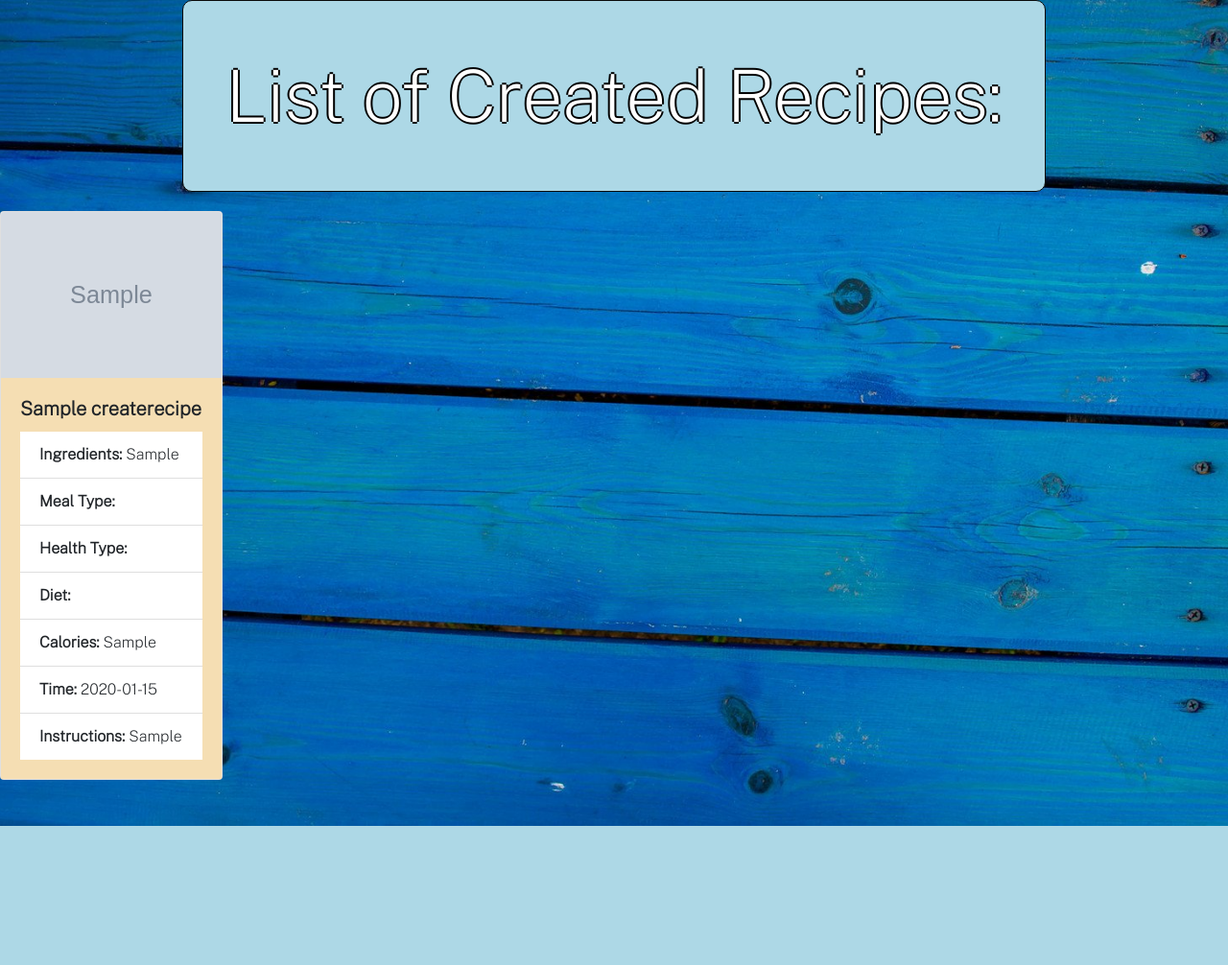
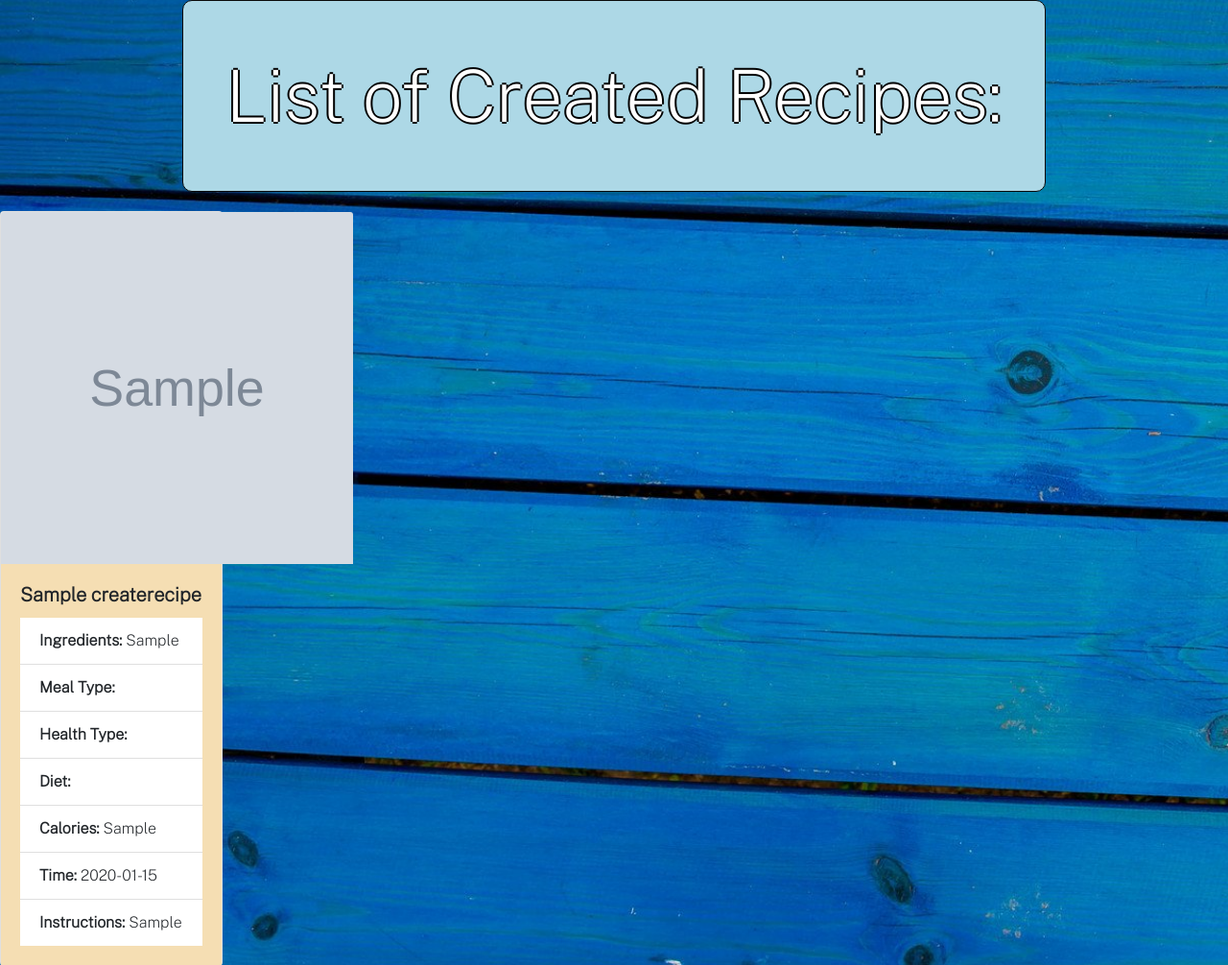
Before and after one commit to ChicoState/What4Dinner, a Django app: page /recipes/ in a window 1280 px wide. Shown: the part 72-1078 px from the top of the page at 96% size. Before the commit the page ends 933 px from the top, so only its background shows below. Run offline with Django 4.2, Linux system fonts and the light colour scheme; a user stored in the database is signed in; tables that the repository leaves empty hold one stand-in row (values such as "Sample post"); grey boxes marked "Sample" are stand-in pictures.

Commit message:
Fixing Bugs

```diff
--- a/Whats4Dinner/Whats4Dinner/urls.py
+++ b/Whats4Dinner/Whats4Dinner/urls.py
@@ -28,7 +28,7 @@ urlpatterns = [
     path('signup/', api_views.signup, name="signup"),
     path('login/', api_views.user_login, name="login"),
     path('userprofile/', api_views.userprofile, name="userProfile"),
-    path('updateprofile/', api_views.update_profile, name="updateProfile"),
+    path('updateProfile/', api_views.update_profile, name="updateProfile"),
     path('logout/', api_views.user_logout, name="logout"),
     path('create/', api_views.create, name="create"),
     path('recipes/', api_views.recipe_details, name = 'recipes'),
--- a/Whats4Dinner/templates/API/recipes.html
+++ b/Whats4Dinner/templates/API/recipes.html
@@ -44,7 +44,7 @@
     {% for recipe in recipe_obj %}
     <div class="col mb-5">
       <div class="card h-100">
-        <img src="{{ recipe.Upload_Image.url }}" class="card-img-top" alt="Recipe Image">
+        <img src="{{ recipe.Upload_Image.url }}" class="card-img-top" alt="Recipe Image" style="width: 367px; height: 367px;">
         <div class="card-body" style="background-color: wheat;">
           <h5 class="card-title"><b>{{ recipe.Create_RecipeName }}</b></h5>
           <ul class="list-group list-group-flush">
```
